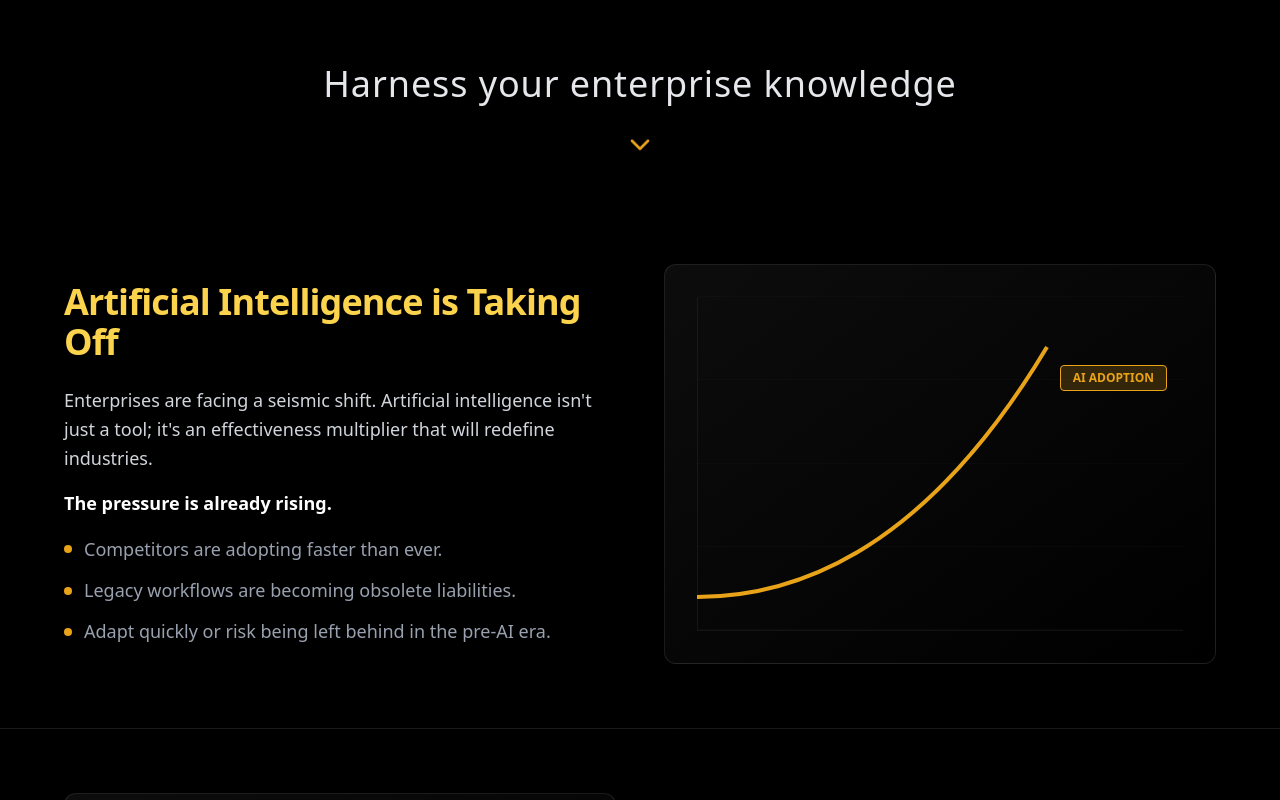
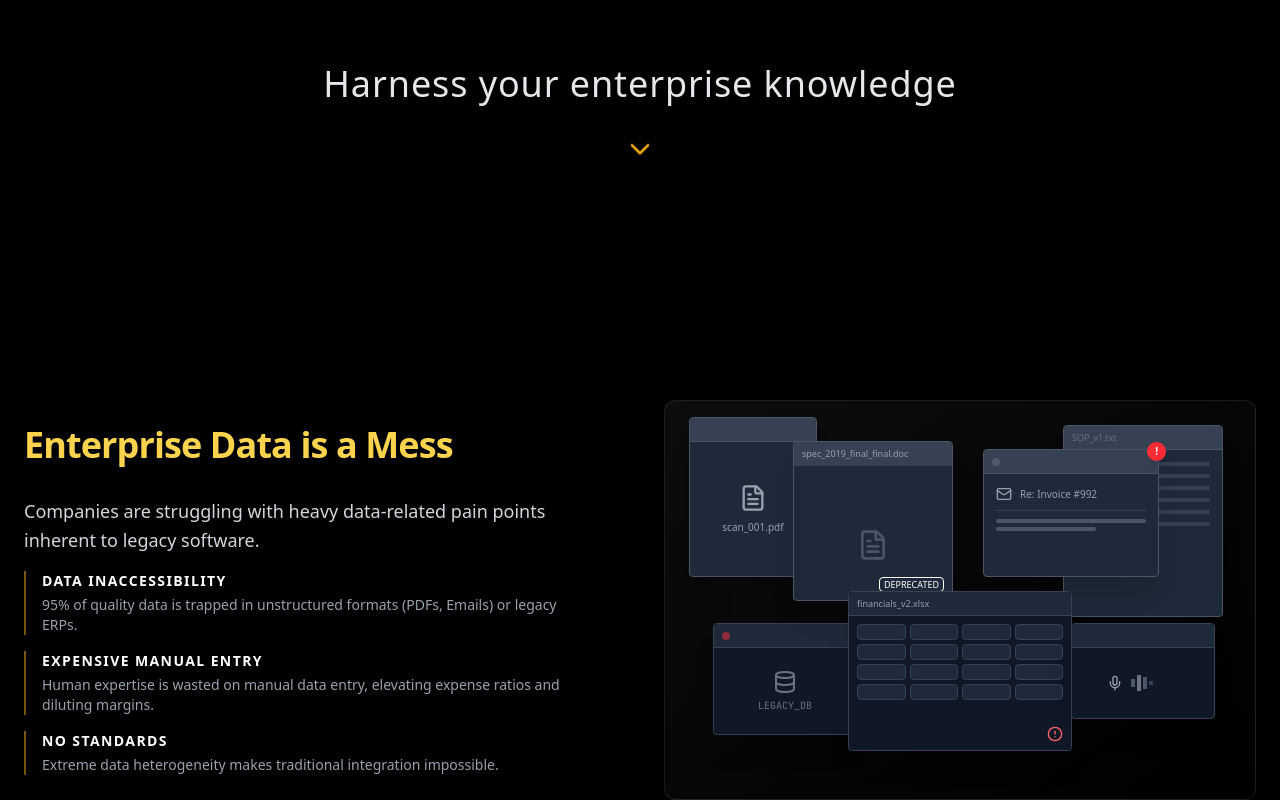
Before and after one commit to ClarityLabsAI/ClarityLabs, a React (Vite) app: page / in a window 1280 px wide. Before the commit this address led to /#/a. Shown: the part 600-1400 px from the top of the page. Built offline with nearby package versions, Linux system fonts and the light colour scheme; the HTML template or start-up script is replaced by a standard one.

Commit message:
Make landing B default homepage

```diff
--- a/src/App.jsx
+++ b/src/App.jsx
@@ -9,7 +9,7 @@ function App() {
       <Routes>
         <Route path="/a" element={<LandingA />} />
         <Route path="/b" element={<LandingB />} />
-        <Route path="/" element={<Navigate to="/a" replace />} />
+        <Route path="/" element={<LandingB />} />
       </Routes>
     </Router>
   );
--- a/src/index.css
+++ b/src/index.css
@@ -1,5 +1,5 @@
+@import url('https://fonts.googleapis.com/css2?family=JetBrains+Mono:wght@100..800&display=swap');
 @import "tailwindcss";
-@import url('https://fonts.googleapis.com/css2?family=JetBrains+Mono:wght@100..800&display=swap');
 
 @theme {
   --color-brand-black: #000000;
```
